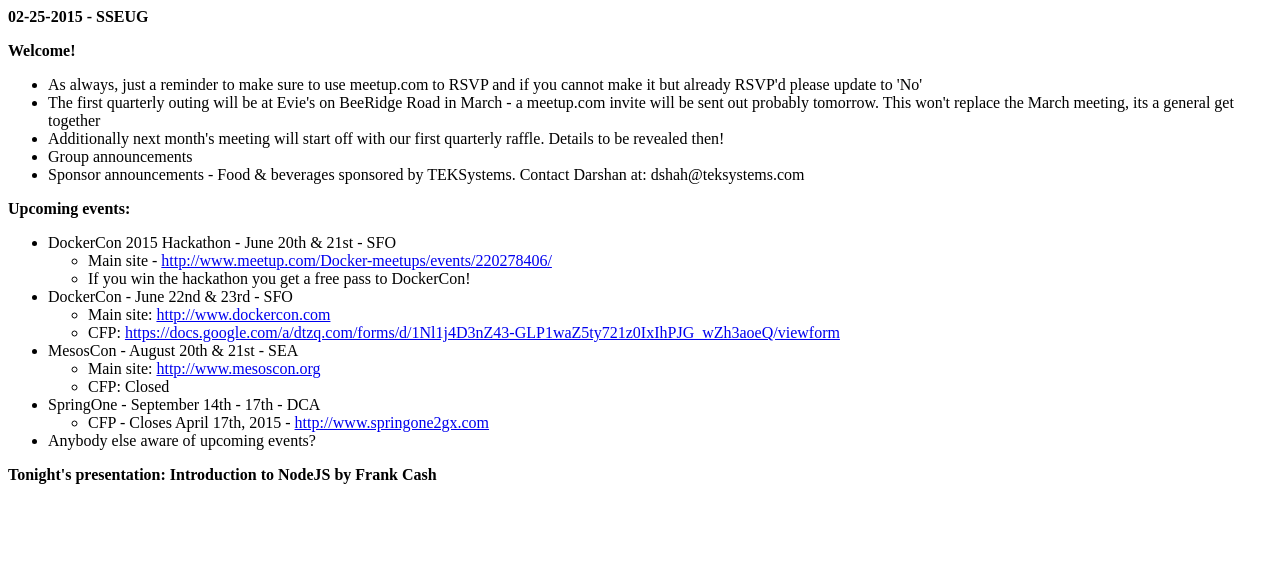
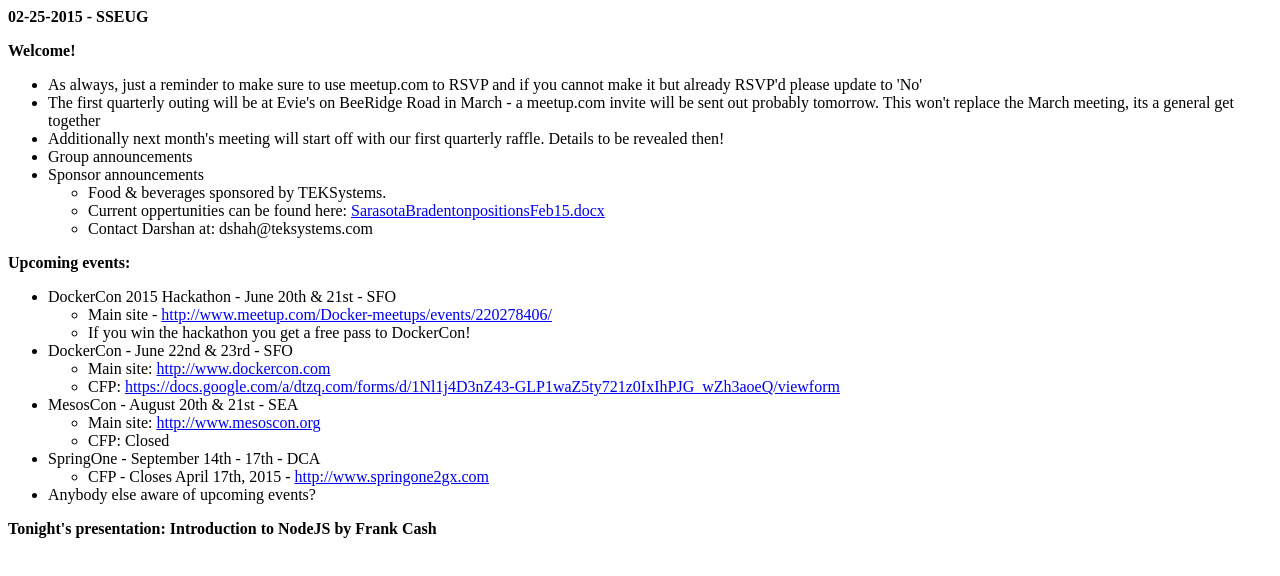
Before and after one commit to srqsoftware/02-25-2015_Introduction_to_NodeJS, a plain HTML site: page index.html in a window 1280 px wide. Drawn offline with Linux system fonts and the light colour scheme.

Commit message:
update sponsor announcements

```diff
--- a/index.html
+++ b/index.html
@@ -10,7 +10,12 @@
       <li>The first quarterly outing will be at Evie's on BeeRidge Road in March - a meetup.com invite will be sent out probably tomorrow. This won't replace the March meeting, its a general get together</li>
       <li>Additionally next month's meeting will start off with our first quarterly raffle. Details to be revealed then!</li>
       <li>Group announcements</li>
-      <li>Sponsor announcements - Food & beverages sponsored by TEKSystems. Contact Darshan at: dshah@teksystems.com</li>
+      <li>Sponsor announcements</li>
+      <ul>
+        <li>Food & beverages sponsored by TEKSystems.</li>
+        <li>Current oppertunities can be found here: <a href="./SarasotaBradentonpositionsFeb15.docx">SarasotaBradentonpositionsFeb15.docx</a> </li>
+        <li>Contact Darshan at: dshah@teksystems.com</li>
+      </ul>
     </ul>
     <p><b>Upcoming events:</b></p>
     <ul>
```
